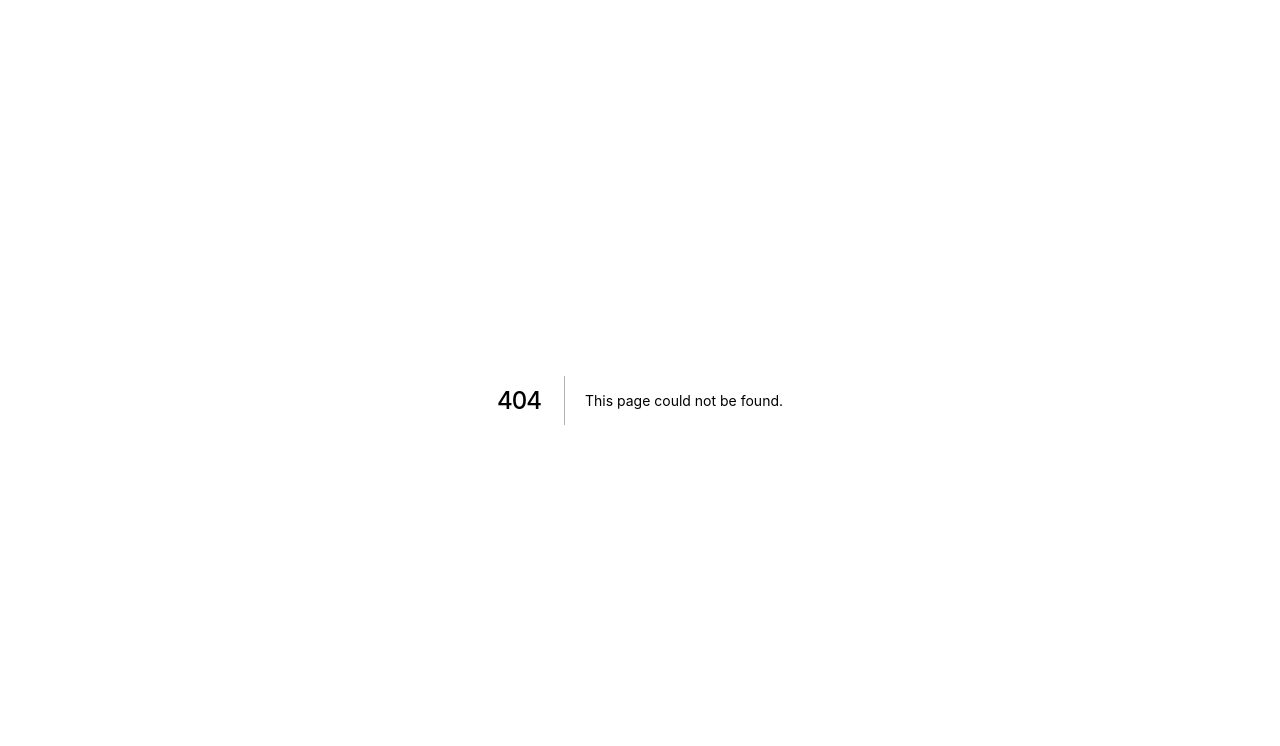
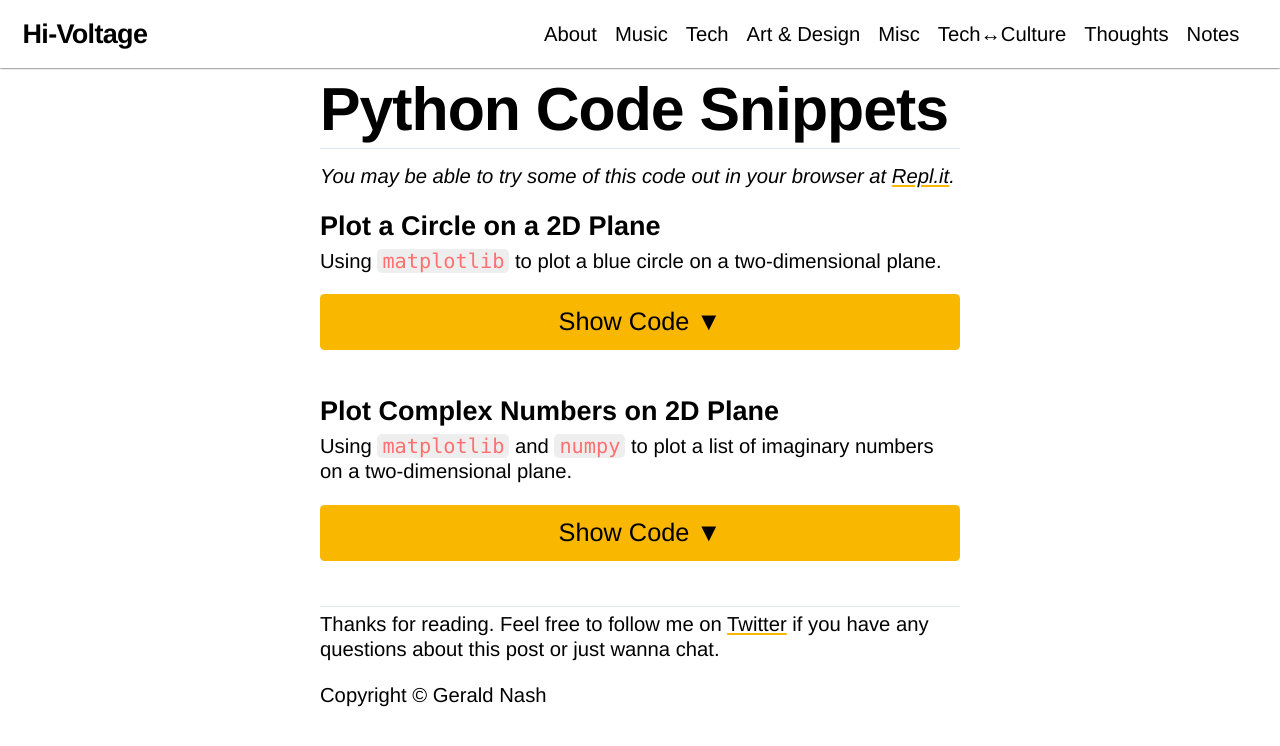
Before and after one commit to aunyks/blog, a Next.js app: page /notes/code-snippets/python in a window 1280 px wide. Before the commit this address had no page. Shown: the top 746 px of the page. Built offline with nearby package versions, Linux system fonts and the light colour scheme.

Commit message:
Add Python code snippets page

```diff
--- a/pages/notes/applied-dsp.js
+++ b/pages/notes/applied-dsp.js
@@ -113,7 +113,8 @@ def callback(in_data, frame_count, time_info, status):
   # Convert to continuous phase angle
   # to help understand read: https://www.ljmu.ac.uk/~/media/files/ljmu/about-us/faculties-and-schools/fet/geri/onedimensionalphaseunwrapping_finalpdf.pdf
   phase = np.unwrap(np.angle(sigif))
-  # Differentiate phase brings into frequency
+  # Get the rate of change between each phase value
+  # and the next to get the frequency
   pd = np.convolve(phase, [-1, 1], mode='valid')
   # Decimate 1/10 from 240kHz to 24kHz
   audio = signal.decimate(pd, 10, ftype='fir')
--- a/pages/notes/code-snippets/index.js
+++ b/pages/notes/code-snippets/index.js
@@ -10,6 +10,7 @@ export default function CodeSnippetsPage() {
       <Link href="/notes/code-snippets/go">go</Link>
       <Link href="/notes/code-snippets/javascript">javascript</Link>
       <Link href="/notes/code-snippets/react">react.js</Link>
+      <Link href="/notes/code-snippets/python">python</Link>
     </LinksPage>
   )
 }
--- /dev/null
+++ b/pages/notes/code-snippets/python.js
@@ -0,0 +1,64 @@
+import CodeSnippetPost from 'components/CodeSnippetPost'
+import CodeBlock from 'components/CodeBlock'
+import CodeSnippet from 'components/CodeSnippet'
+
+export default function PythonCodeSnippets() {
+  return (
+    <CodeSnippetPost
+      title="Python Code Snippets"
+      description="Useful bites of Python code I've probably written by hand too often."
+    >
+      <CodeSnippet title="Plot a Circle on a 2D Plane">
+        <p>
+          Using <code>matplotlib</code> to plot a blue circle on a two-dimensional plane.
+        </p>
+        <CodeBlock lang="python">{`
+import matplotlib.pyplot as plt
+
+blue_circle = plt.Circle((0, 0), radius=4, color='blue', fill=False)
+plt.gca().add_artist(blue_circle)
+
+plt.xlabel('Horiz. Axis')
+plt.ylabel('Vert. Axis')
+# Blue dot at center
+plt.plot(0, 0, 'bD')
+# Set X and Y axis limits to -5, 5
+plt.axis([-5, 5, -5, 5])
+# Make grid visible on plot
+plt.grid(True)
+
+plt.show()
+`}</CodeBlock>
+      </CodeSnippet>
+      <CodeSnippet title="Plot Complex Numbers on 2D Plane">
+        <p>
+          Using <code>matplotlib</code> and <code>numpy</code> to plot a list of imaginary numbers
+          on a two-dimensional plane.
+        </p>
+        <CodeBlock lang="python">{`
+import matplotlib.pyplot as plt
+import numpy as np
+
+# Note that Python uses j as the imaginary unit
+complex_nums = np.arange(-5, 5) + 1j * np.arange(-5,5)
+# Store real and imaginary parts in separate lists
+X = [c_num.real for c_num in complex_nums]
+Y = [c_num.imag for c_num in complex_nums]
+
+plt.xlabel('I Amplitude')
+plt.ylabel('Q Amplitude')
+# Plot complex numbers
+plt.scatter(X, Y, color='red')
+# Blue dot at center
+plt.plot(0, 0, 'bD')
+# Set X and Y axis limits to -6, 6
+plt.axis([-6, 6, -6, 6])
+# Make grid visible on plot
+plt.grid(True)
+
+plt.show()
+`}</CodeBlock>
+      </CodeSnippet>
+    </CodeSnippetPost>
+  )
+}
```
